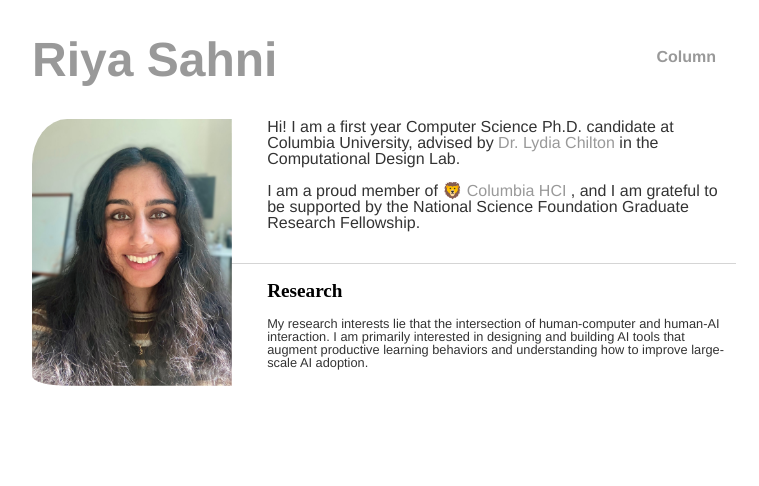
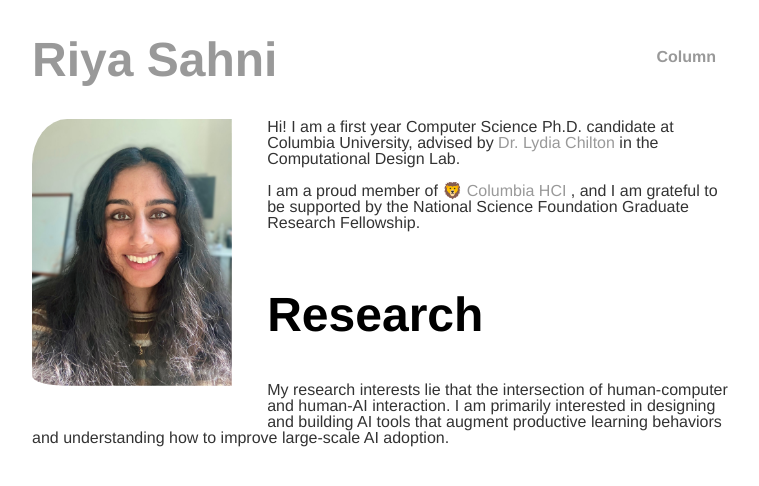
Before and after one commit to riyasahni/riyasahni.github.io, a Jekyll site: the page built from index.html, in a window 1280 px wide. Shown: the top 486 px of the page, without its empty margins (256-1015 px from the left). Built offline with Jekyll 4.4.1, drawn with Linux system fonts in a browser that asks for light colours.

Commit message:
playing around to see how to add another section

```diff
--- a/_layouts/default.html
+++ b/_layouts/default.html
@@ -16,6 +16,8 @@
 				<a href="/">Riya Sahni</a>
 			</h1>
 
+
+			<section>
 				<div class="container">
 
 					{{ content }}
@@ -36,16 +38,23 @@
 						</ul> -->
 
 					</div><!-- /.container -->
-			<footer>
-				<h2>
+
+			</section>
+
+			<section>
+				<div class="container">
+					<h1>
 						Research
-				</h2>
+					</h1>
 					<p>
 						My research interests lie that the intersection of human-computer and human-AI interaction. I am primarily interested in designing and building AI tools that augment productive learning behaviors and understanding how to improve large-scale AI adoption.
 					</p>
 					<br/>
 
-			</footer>
+				</div>
+
+			</section>
+
 		<!-- <footer>
 	    		<ul>
 	        		<li><a>[first name].[last name]@cs.columbia.edu | </a></li>
```
Lines whose indentation alone changed are shown as unchanged.
